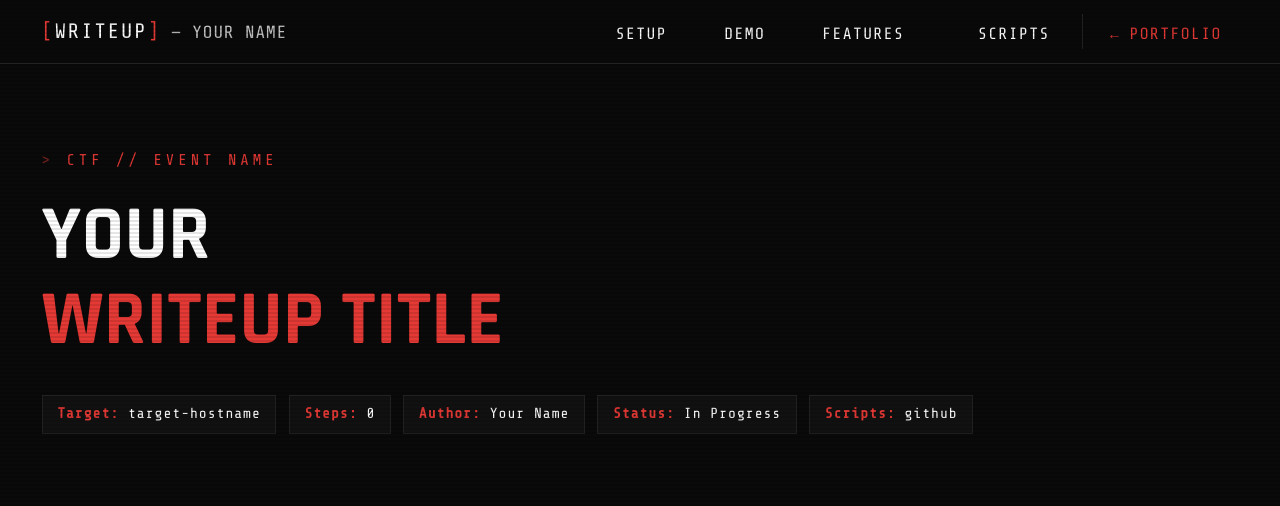
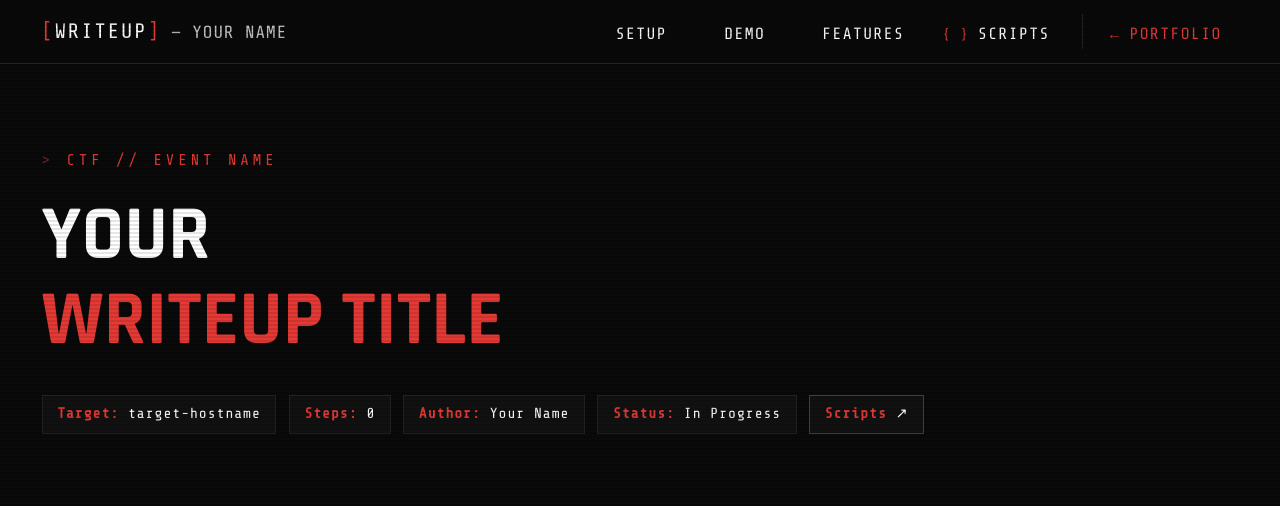
Before and after one commit to Shmilowitz/writeup-template, a Jekyll site: the page built from index.md, in a window 1280 px wide. Shown: the top 506 px of the page. Built offline with Jekyll 4.4.1, drawn with Linux system fonts in a browser that asks for light colours.

Commit message:
Add files via upload

```diff
--- a/_layouts/default.html
+++ b/_layouts/default.html
@@ -104,37 +104,7 @@
     .nav-links .back-link a::before { content: '← '; opacity: 1; color: var(--accent); }
     .nav-links .back-link a:hover { color: #ff5252; }
     .nav-links .scripts-link a { color: var(--text); }
-    .nav-links .scripts-link a::before { content: '{ } '; opacity: 0; color: var(--accent); font-size: 0.65rem; }
-
-    /* Tooltip for nav items with a data-desc */
-    .nav-links a[data-desc] { position: relative; }
-    .nav-links a[data-desc]::after {
-      content: attr(data-desc);
-      position: absolute;
-      top: calc(100% + 10px);
-      left: 50%;
-      transform: translateX(-50%) scaleY(0);
-      transform-origin: top;
-      background: var(--bg2);
-      border: 1px solid var(--border);
-      color: var(--text-dim);
-      font-family: var(--font-mono);
-      font-size: 0.65rem;
-      letter-spacing: 0.5px;
-      white-space: nowrap;
-      padding: 0.35rem 0.7rem;
-      pointer-events: none;
-      opacity: 0;
-      transition: opacity var(--transition), transform var(--transition);
-      z-index: 2000;
-      box-shadow: 0 4px 16px rgba(0,0,0,0.5);
-    }
-    .nav-links a[data-desc]:hover::after {
-      opacity: 1;
-      transform: translateX(-50%) scaleY(1);
-      height: auto;
-      background: var(--bg2);
-    }
+    .nav-links .scripts-link a::before { content: '{ } '; opacity: 1; color: var(--accent); font-size: 0.65rem; }
 
     .hamburger { display: none; flex-direction: column; gap: 5px; cursor: pointer; background: none; border: none; padding: 4px; }
     .hamburger span { display: block; width: 24px; height: 2px; background: var(--text); transition: var(--transition); }
@@ -150,8 +120,8 @@
     .hero-badges { display: flex; flex-wrap: wrap; gap: 0.6rem; }
     .badge { font-family: var(--font-mono); font-size: 0.7rem; letter-spacing: 1px; padding: 0.3rem 0.7rem; background: var(--bg2); border: 1px solid var(--border); color: var(--text); }
     .badge strong { color: var(--accent); }
-    .badge-link { text-decoration: none; transition: border-color var(--transition), color var(--transition); }
-    .badge-link:hover { border-color: var(--accent); color: var(--text); }
+    .badge-link { text-decoration: none; border-color: var(--accent-dim); transition: border-color var(--transition), background var(--transition); }
+    .badge-link:hover { border-color: var(--accent); background: rgba(229,57,53,0.08); }
 
     .page-body {
       display: grid;
@@ -334,7 +304,7 @@
       <span class="badge"><strong>Steps:</strong> {{ site.badge_steps }}</span>
       <span class="badge"><strong>Author:</strong> {{ site.author }}</span>
       <span class="badge"><strong>Status:</strong> {{ site.badge_status }}</span>
-      <a class="badge badge-link" href="https://github.com/{{ site.github_repo }}/tree/main/scripts" target="_blank" rel="noopener"><strong>Scripts:</strong> github</a>
+      <a class="badge badge-link" href="https://github.com/{{ site.github_repo }}/tree/main/scripts" target="_blank" rel="noopener" title="Browse scripts on GitHub"><strong>Scripts</strong> &#8599;</a>
     </div>
   </header>
 
```
Also changed, not shown: other parts of _layouts/default.html (+1 -1 lines).
